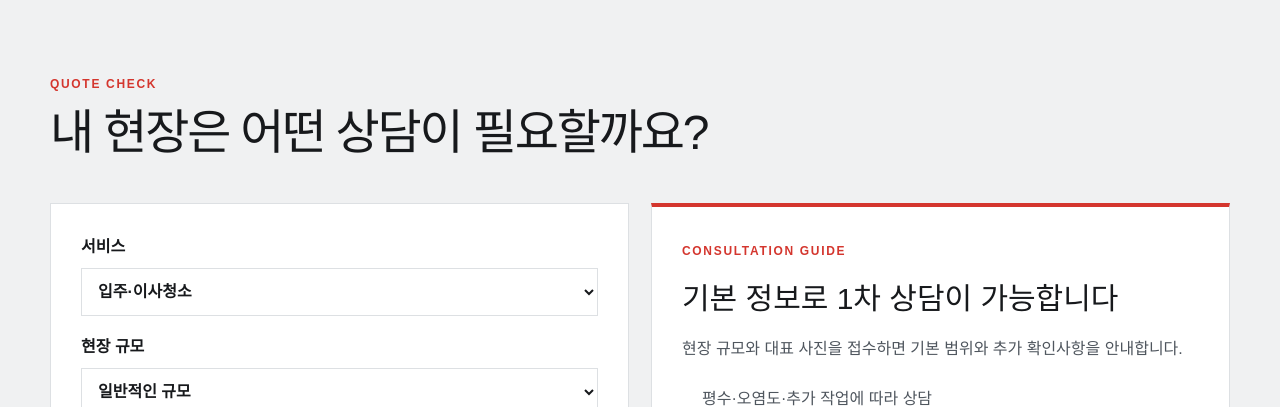
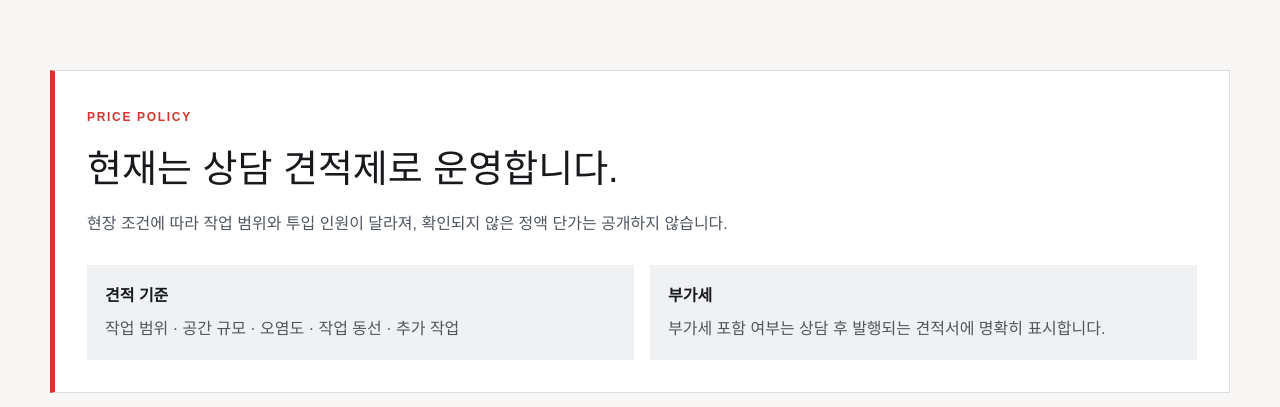
Before and after one commit to rhkss8/solomon-clean, a Next.js app: page /prices in a window 1280 px wide. Shown: the part 545-952 px from the top of the page. Built offline with nearby package versions, Linux system fonts and the light colour scheme; no server answers.

Commit message:
feat: centralize public pricing policy

```diff
--- a/app/globals.css
+++ b/app/globals.css
@@ -128,6 +128,13 @@ h1, h2, h3, p { margin-top: 0; }
 .price-calculator { display: grid; grid-template-columns: 1fr 1fr; gap: 22px; }
 .price-calculator__form, .price-calculator__result { padding: 30px; border: 1px solid var(--border); background: white; }
 .price-calculator__form { display: grid; gap: 18px; }
+.price-policy { padding: 32px; border: 1px solid var(--border); border-left: 5px solid var(--brand-primary); background: white; }
+.price-policy h2 { margin: 10px 0; font-size: clamp(26px, 4vw, 38px); }
+.price-policy > p { max-width: 760px; color: var(--text-secondary); line-height: 1.7; }
+.price-policy dl { display: grid; grid-template-columns: 1fr 1fr; gap: 16px; margin: 28px 0 0; }
+.price-policy dl div { padding: 18px; background: var(--surface-subtle); }
+.price-policy dt { font-weight: 800; }
+.price-policy dd { margin: 8px 0 0; color: var(--text-secondary); line-height: 1.6; }
 .price-calculator__form label { display: grid; gap: 8px; font-weight: 700; }
 .price-calculator__form select { min-height: 48px; padding: 0 12px; border: 1px solid var(--border); background: white; color: var(--ink); font: inherit; }
 .price-calculator__result { border-top: 4px solid var(--brand-primary); }
@@ -201,6 +208,7 @@ h1, h2, h3, p { margin-top: 0; }
   .section { padding: 72px 0; }
   .section-heading { align-items: start; flex-direction: column; }
   .service-grid, .region-grid, .reason-grid, .post-grid, .process-grid, .form-grid, .footer-grid { grid-template-columns: 1fr; }
+  .price-policy dl { grid-template-columns: 1fr; }
   .reason-card { min-height: 190px; border-right: 0; border-bottom: 1px solid #42474d; padding: 26px 0; }
   .reason-card + .reason-card { padding-left: 0; }
   .reason-card h3 { margin-top: 36px; }
--- a/app/prices/page.tsx
+++ b/app/prices/page.tsx
@@ -1,10 +1,11 @@
 import Link from "next/link";
 import { PriceGuideCalculator } from "@/src/components/PriceGuideCalculator";
+import { PricePolicyNotice } from "@/src/components/PricePolicyNotice";
 import { services } from "@/src/domain/site";
 import { createPageMetadata } from "@/src/lib/metadata";
 
 export const metadata = createPageMetadata({ title: "청소·폐기물 비용안내", description: "서비스별 비용을 결정하는 기준을 투명하게 확인하세요.", path: "/prices" });
 
 export default function PricesPage() {
-  return <main><section className="page-hero"><div className="container"><span className="eyebrow">PRICE GUIDE</span><h1>정확한 비용은<br />조건을 함께 봐야 합니다.</h1><p>실제 금액을 임의로 표시하지 않고, 어떤 정보가 견적 정확도를 높이는지 먼저 안내합니다.</p></div></section><section className="section section--subtle"><div className="container"><div className="section-heading"><div><span className="eyebrow">QUOTE CHECK</span><h2>내 현장은 어떤 상담이 필요할까요?</h2></div></div><PriceGuideCalculator /></div></section><section className="section"><div className="container price-list">{services.map(service=><article key={service.slug}><div><span>{service.symbol}</span><h2>{service.name}</h2></div><p>{service.priceBasis}</p><div><Link className="text-link" href={`/services/${service.slug}`}>서비스 보기 →</Link><Link className="button button--primary" href={`/estimate?service=${service.slug}`}>견적 요청</Link></div></article>)}</div></section></main>;
+  return <main><section className="page-hero"><div className="container"><span className="eyebrow">PRICE GUIDE</span><h1>정확한 비용은<br />조건을 함께 봐야 합니다.</h1><p>실제 금액을 임의로 표시하지 않고, 어떤 정보가 견적 정확도를 높이는지 먼저 안내합니다.</p></div></section><section className="section"><div className="container"><PricePolicyNotice /></div></section><section className="section section--subtle"><div className="container"><div className="section-heading"><div><span className="eyebrow">QUOTE CHECK</span><h2>내 현장은 어떤 상담이 필요할까요?</h2></div></div><PriceGuideCalculator /></div></section><section className="section"><div className="container price-list">{services.map(service=><article key={service.slug}><div><span>{service.symbol}</span><h2>{service.name}</h2></div><p>{service.priceBasis}</p><div><Link className="text-link" href={`/services/${service.slug}`}>서비스 보기 →</Link><Link className="button button--primary" href={`/estimate?service=${service.slug}`}>견적 요청</Link></div></article>)}</div></section></main>;
 }
--- /dev/null
+++ b/src/components/PricePolicyNotice.tsx
@@ -0,0 +1,25 @@
+import { getVatPolicyLabel, pricePolicy } from "@/src/domain/price-policy";
+
+/** Presents the current public price and VAT contract without inventing rates. */
+export function PricePolicyNotice() {
+  return (
+    <aside className="price-policy" aria-labelledby="price-policy-title">
+      <span className="eyebrow">PRICE POLICY</span>
+      <h2 id="price-policy-title">현재는 상담 견적제로 운영합니다.</h2>
+      <p>
+        현장 조건에 따라 작업 범위와 투입 인원이 달라져, 확인되지 않은 정액 단가는
+        공개하지 않습니다.
+      </p>
+      <dl>
+        <div>
+          <dt>견적 기준</dt>
+          <dd>{pricePolicy.quoteFactors.join(" · ")}</dd>
+        </div>
+        <div>
+          <dt>부가세</dt>
+          <dd>{getVatPolicyLabel(pricePolicy.vatStatus)}</dd>
+        </div>
+      </dl>
+    </aside>
+  );
+}
--- /dev/null
+++ b/src/domain/price-policy.ts
@@ -0,0 +1,25 @@
+export type PricePublicationStatus = "consultation-only" | "published";
+export type VatPolicyStatus = "confirmation-required" | "included" | "excluded";
+
+export type PricePolicy = {
+  publicationStatus: PricePublicationStatus;
+  vatStatus: VatPolicyStatus;
+  quoteFactors: readonly string[];
+};
+
+/**
+ * Owns the public pricing contract independently from price-page presentation.
+ * Change this object only after Solomon confirms its operating price sheet.
+ */
+export const pricePolicy: PricePolicy = {
+  publicationStatus: "consultation-only",
+  vatStatus: "confirmation-required",
+  quoteFactors: ["작업 범위", "공간 규모", "오염도", "작업 동선", "추가 작업"],
+};
+
+/** Returns customer-facing copy for the configured VAT policy. */
+export function getVatPolicyLabel(status: VatPolicyStatus) {
+  if (status === "included") return "안내 금액은 부가세 포함 기준입니다.";
+  if (status === "excluded") return "안내 금액은 부가세 별도 기준입니다.";
+  return "부가세 포함 여부는 상담 후 발행되는 견적서에 명확히 표시합니다.";
+}
```
Also changed, not shown: 3 other files (tests, documents, lock files or other folders).
